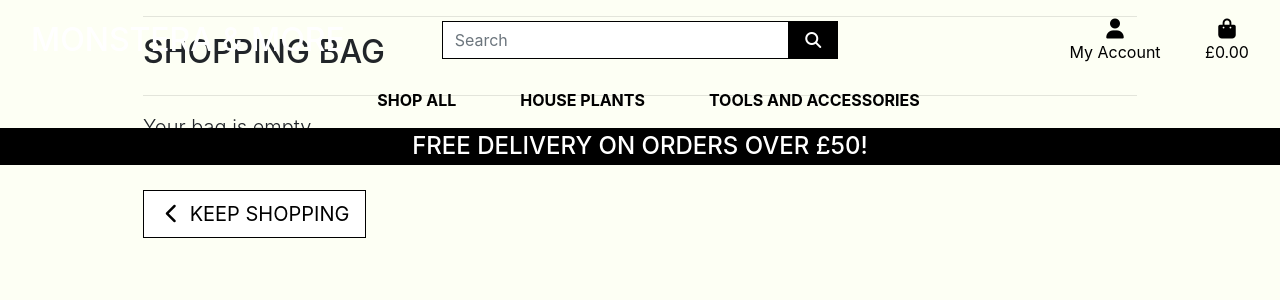
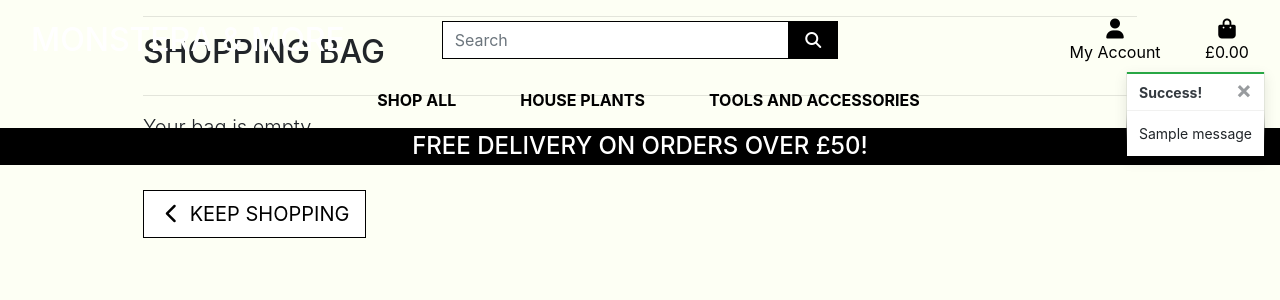
Before and after one commit to bethanyalicehall/e-commerce-ms4, a Django app: page /bag/ in a window 1280 px wide. Shown: the top 300 px of the page. Run offline with Django 3.2, Linux system fonts and the light colour scheme; one stand-in notice (Sample message) is shown; some libraries are stand-ins or nearby versions.

Commit message:
Added toast for succesfully adding a product to basket

```diff
--- a/bag/views.py
+++ b/bag/views.py
@@ -1,4 +1,7 @@
 from django.shortcuts import render, redirect, reverse, HttpResponse
+from django.contrib import messages
+
+from products.models import Product
 
 
 def view_bag(request):
@@ -10,6 +13,7 @@ def view_bag(request):
 def add_to_bag(request, item_id):
     """ Add a quantity of the specified product to the shopping bag """
 
+    product = Product.objects.get(pk=item_id)
     quantity = int(request.POST.get('quantity'))
     redirect_url = request.POST.get('redirect_url')
     size = None
@@ -30,6 +34,7 @@ def add_to_bag(request, item_id):
             bag[item_id] += quantity
         else:
             bag[item_id] = quantity
+            messages.success(request, f'{product.name} has been added to your bag')
 
     request.session['bag'] = bag
     return redirect(redirect_url)
--- a/shop/settings.py
+++ b/shop/settings.py
@@ -94,6 +94,8 @@ SOCIALACCOUNT_PROVIDERS = {
     }
 }
 
+MESSAGE_STORAGE = 'django.contrib.messages.storage.session.SessionStorage'
+
 AUTHENTICATION_BACKENDS = [
 
     # Needed to login by username in Django admin, regardless of `allauth`
--- a/static/css/base.css
+++ b/static/css/base.css
@@ -112,7 +112,22 @@ a.category-badge > span.badge:hover {
     background: black;
     color: white !important;
 }
+/* ------------------------------- bootstrap toasts */
 
+.message-container {
+    position: fixed;
+    top: 72px;
+    right: 15px;
+    z-index: 99999999999;
+}
+
+.custom-toast {
+    overflow: visible;
+}
+
+.toast-capper {
+    height: 2px;
+}
 
 /* -------------------------------- Media Queries */
 
--- a/templates/base.html
+++ b/templates/base.html
@@ -117,7 +117,21 @@
   </header>
 
   {% if messages %}
-  <div class="message-container"></div>
+  <div class="message-container">
+      {% for message in messages %}
+          {% with message.level as level %}
+              {% if level == 40 %}
+                  {% include 'includes/toasts/toast_error.html' %}
+              {% elif level == 30 %}
+                  {% include 'includes/toasts/toast_warning.html' %}
+              {% elif level == 25 %}
+                  {% include 'includes/toasts/toast_success.html' %}
+              {% else %}
+                  {% include 'includes/toasts/toast_info.html' %}
+              {% endif %}
+          {% endwith %}
+      {% endfor %}
+  </div>
   {% endif %}
 
   {% block page_header %}
@@ -127,6 +141,9 @@
   {% endblock %}
 
   {% block postloadjs %}
+  <script type="text/javascript">
+      $('.toast').toast('show');
+  </script>
   {% endblock %}
 
 
--- /dev/null
+++ b/templates/includes/toasts/toast_success.html
@@ -0,0 +1,13 @@
+<div class="toast custom-toast rounded-0 border-top-0" data-autohide="false">
+    <div class="arrow-up arrow-success"></div>
+    <div class="w-100 toast-capper bg-success"></div>
+    <div class="toast-header bg-white text-dark">
+        <strong class="mr-auto">Success!</strong>
+        <button type="button" class="ml-2 mb-1 close text-dark" data-dismiss="toast" aria-label="Close">
+            <span aria-hidden="true">&times;</span>
+        </button>
+    </div>
+    <div class="toast-body bg-white">
+        {{ message }}
+    </div>
+</div>
```
Also changed, not shown: db.sqlite3, templates/includes/toasts/toast_error.html (added), templates/includes/toasts/toast_info.html (added), templates/includes/toasts/toast_warning.html (added).
